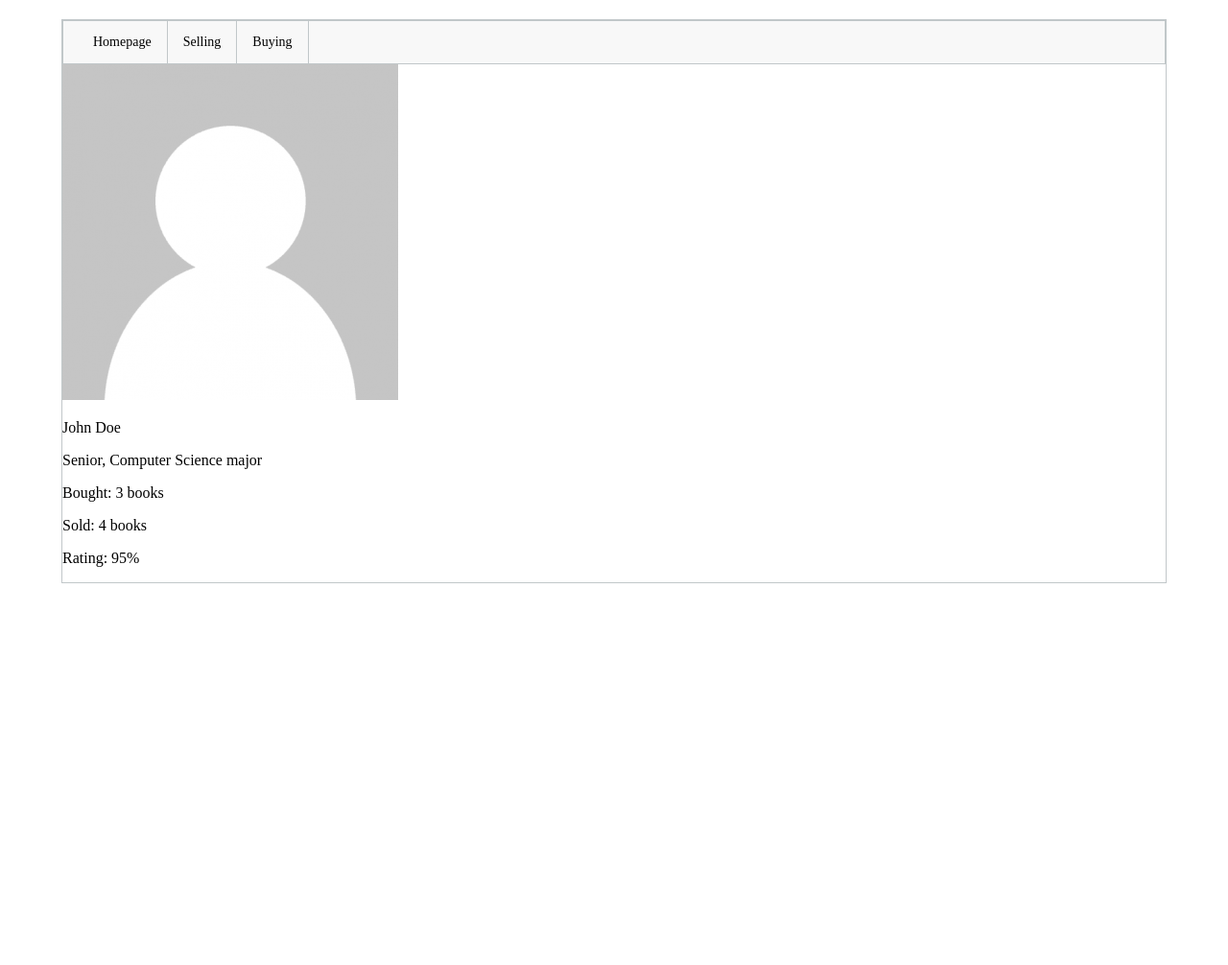
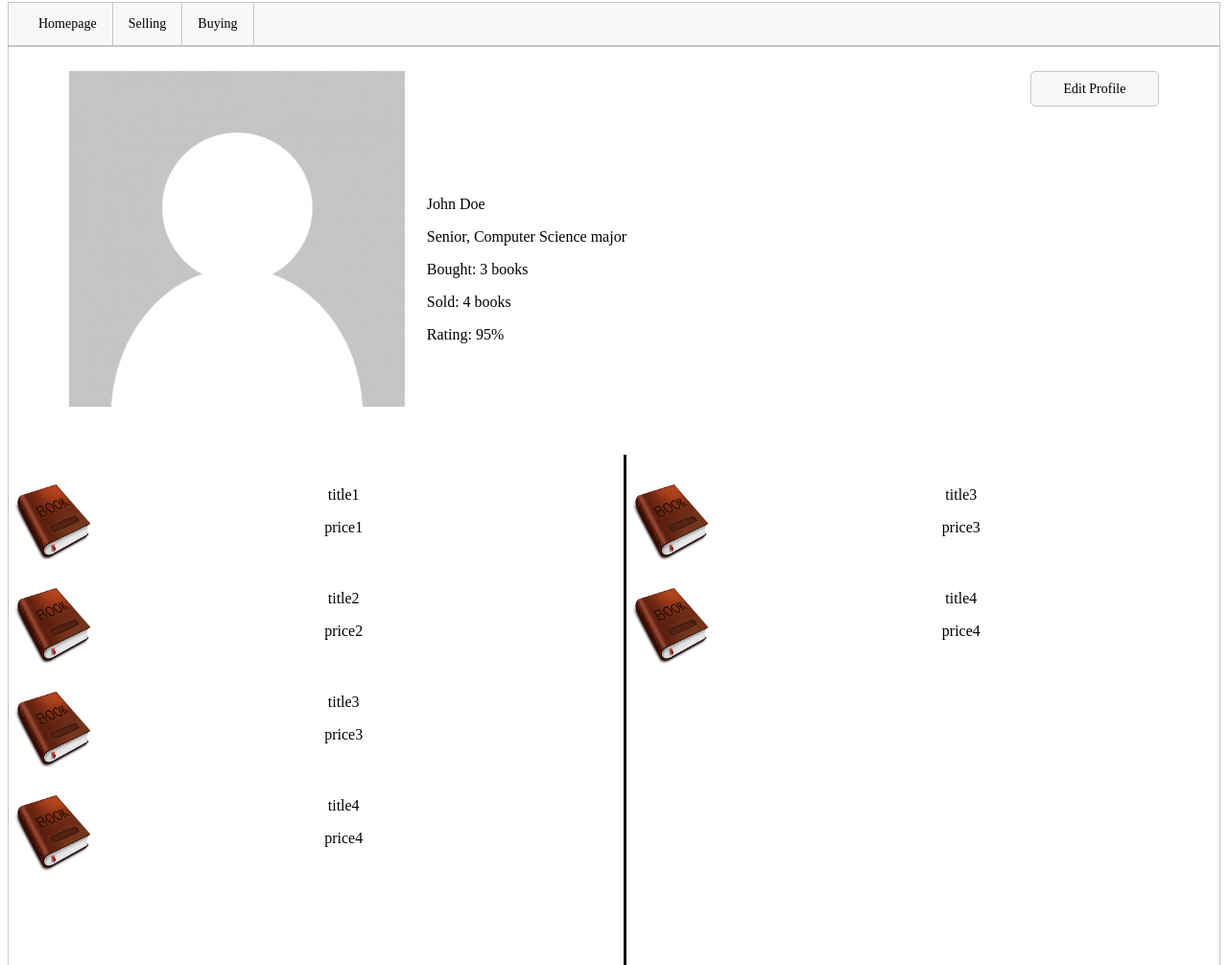
Before and after one commit to kfclee/RHITTextBookExhangeFrontEnd, a website: page public/profile.html in a window 1280 px wide. Shown: the part 6-1012 px from the top of the page at 96% size. Before the commit the page ends 800 px from the top, so only its background shows below. Drawn offline with Linux system fonts and the light colour scheme.

Commit message:
Some updates to profile
added edit button, fixed some styling and spacing issues, and other
general beautification things

```diff
--- a/public/css/profile.css
+++ b/public/css/profile.css
@@ -1,39 +1,108 @@
 #main-div {
+	height: auto;
 	min-height: 1000px;
+	padding-top: 2%;
+	border-collapse: collapse;
+	border: 1px solid #C1C7C9;
 }
 
 #info {
-
+	padding-left: 5%;
+	padding-right: 5%;
+	height: 400px;
 }
 
-#img {
+
+div#img  {
+	float: left;
 	display: inline-block;
-	float: left;
-	width: 30px;
+	height: 100%;
+	/*width: 50%;	*/
 }
 
-div#info:nth-child(0)  {
-	float: left;
-}
-
-#info div:nth-child(1) {
+#details {
 	display: inline-block;
-	float: right;
-	width: auto;
+	margin-top: 10%;
+	margin-left: 2%;
 }
 
 #books {
 
 }
 
-#books div {
+#books > div {
+	width: 49%;
+}
+
+#selling {
+	display: inline-block;
+	float: left;
+	width: 30%;
+	text-align: center;
+	height: 100%;
+	min-height: 1000px;
+	padding-top: 2%;
+}
+
+#editProfile a {
+	float: right;
+	display: inline-block;
+	background-color: #f8f8f8;
+	border: 1px solid #C1C7C9;
+	border-radius: 5px;
+	height: 15px;
+	width: 100px;
+	/*display: block;*/
+    text-align: center;
+    font-size: 14px;
+    padding: 10px 16px;
+    text-decoration: none;
+    color: black;
+}
+
+#editProfile a:hover {
+	background-color: #dcdcdc;
+}
+
+#buying {
+	display: inline-block;
+	float: right;
+	width: 30%;
+	text-align: center;
+	height: 100%;
+	min-height: 1000px;
+	padding-top: 2%;
+	border-left: solid #001111;
+}
+
+.bookdivs {
+	height: 100%;
 	width: 60%;
 }
 
-#selling {
-
+.bookdivs > div {
+	margin: 5px 5px 5px 5px;
+	height: 20%;
+	/*height: */
+	overflow: auto; /* This is how you fix the weird "height of 0, div not fitting contents" issue! (Specific to when you have contents floated left/right) */
 }
 
-#buying {
+.bookdivs div div:nth-child(1) {
+	display: inline-block;
+	/*float: left;*/
+}
 
+.bookdivs div div:nth-child(2) {
+	display: inline-block;
+	float: left;
 }
+
+.bookdivs div div p {
+	margin-top: 2px;
+}
+
+.bookdivs div div img {
+	float: left;
+	width: 80px;
+	height: 80px;
+}
--- a/public/js/profile.js
+++ b/public/js/profile.js
@@ -19,6 +19,16 @@
 			image: './images/book.png',
 			title: 'title2',
 			price: 'price2'
+		},
+		{
+			image: './images/book.png',
+			title: 'title3',
+			price: 'price3'
+		},
+		{
+			image: './images/book.png',
+			title: 'title4',
+			price: 'price4'
 	}];
 
 	buying = [{
@@ -34,7 +44,7 @@
 
 	for (var i = 0; i < profileData.length; i++){
 		var html = "<div id='img'><img src=" + profileData[i].image + "></img></div>";
-		html += "<div><p>" + profileData[i].firstName + " " + profileData[i].lastName + "</p>";
+		html += "<div id='details'><p>" + profileData[i].firstName + " " + profileData[i].lastName + "</p>";
 		html += "<p>" + profileData[i].year + ", " + profileData[i].major + " major</p>";
 		html += "<p>Bought: " + profileData[i].bought + " books</p>";
 		html += "<p>Sold: " + profileData[i].sold + " books</p>";
@@ -46,9 +56,19 @@
 		info.innerHTML += html;
 	}
 	for (var i = 0; i < selling.length; i++){
+		var html = "<div><div><p>"+selling[i].title+"</p>";
+		html+="<p>"+selling[i].price+"</p></div>";
+		html += "<div><img src=" + selling[i].image + "></img></div></div></br>";
+		var sellingdiv = document.getElementById('selling');
 
+		sellingdiv.innerHTML += html;
 	}
 	for (var i = 0; i < buying.length; i++){
+		var html = "<div><div><p>"+buying[i].title+"</p>";
+		html+="<p>"+buying[i].price+"</p></div>";
+		html += "<div><img src=" + buying[i].image + "></img></div></div></br>";
+		var buyingdiv = document.getElementById('buying');
 
+		buyingdiv.innerHTML += html;
 	}
 })();
--- a/public/profile.html
+++ b/public/profile.html
@@ -3,7 +3,7 @@
 <head>
 	<title>profile page</title>
 	<script type="text/javascript" src="./js/navbar-factory.js"></script>
-	<link rel="stylesheet" type="text/css" href="./css/home.css">
+	<link rel="stylesheet" type="text/css" href="./css/profile.css">
 	<link rel="stylesheet" type="text/css" href="./css/navbar.css">
 
 </head>
@@ -12,10 +12,13 @@
 		<div id="navbar"></div>
 		<div id="main-div">
 			<div id="info">
+				<div id="editProfile">
+					<a href="">Edit Profile</a>
+				</div>
 			</div>
 			<div id="books">
-				<div id="selling"></div>
-				<div id="buying"></div>
+				<div id="selling" class="bookdivs"></div>
+				<div id="buying" class="bookdivs"></div>
 			</div>
 		</div>
 	</div>
```
